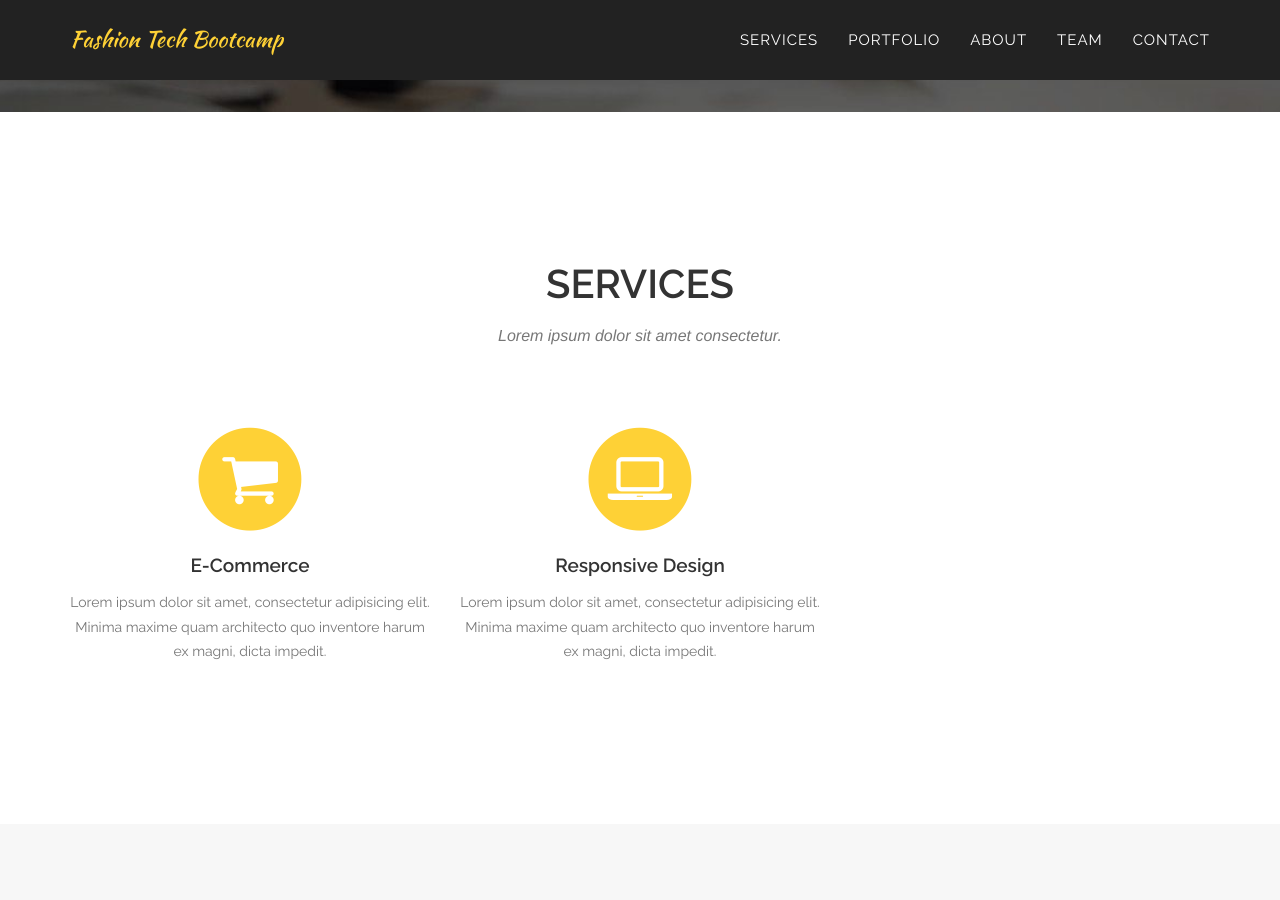
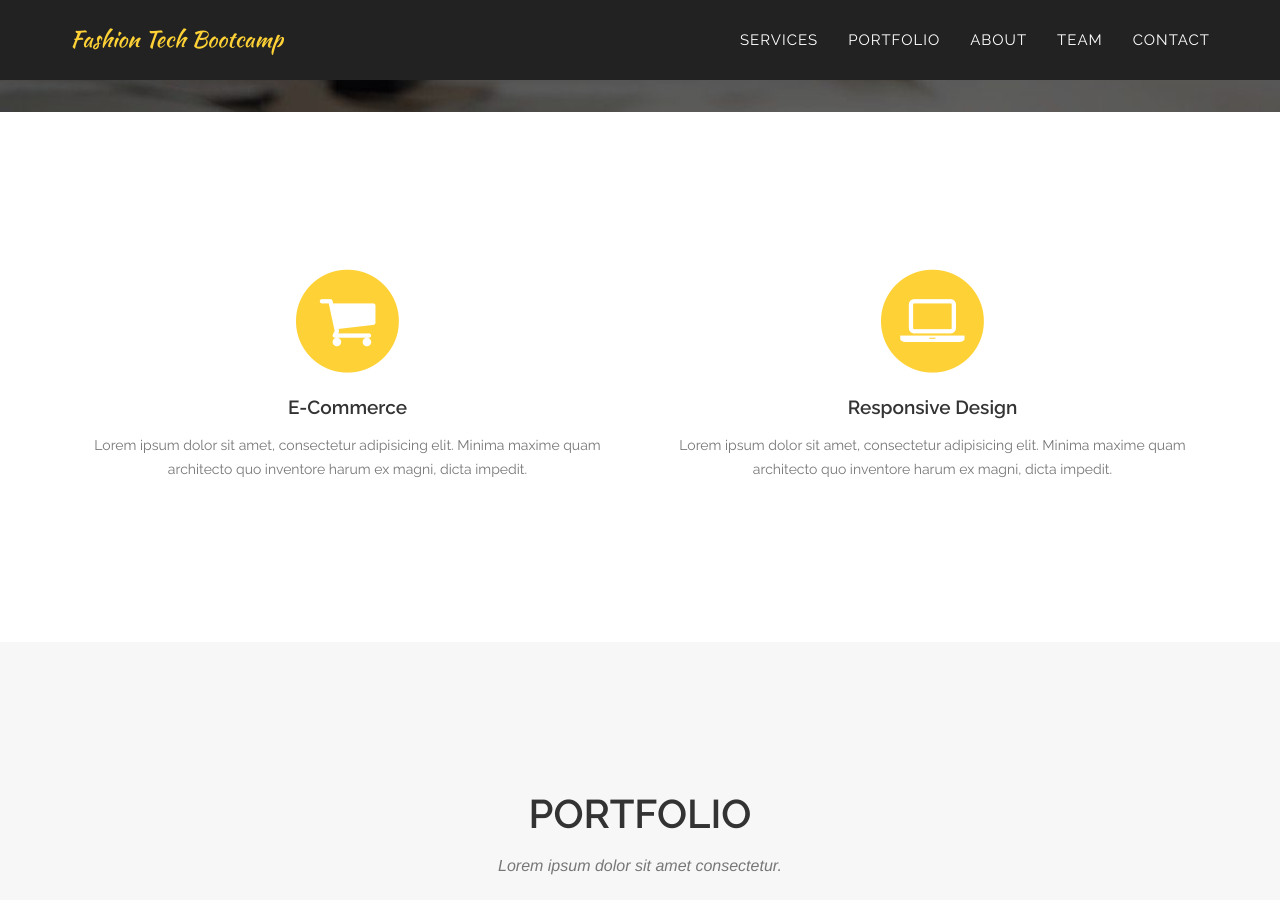
Before and after one commit to fashionbootcamp/info-site, a Jekyll site: the page built from index.html, in a window 1280 px wide and 900 px high, scrolled down 710 px. Built offline with Jekyll 4.4.1, drawn with Linux system fonts in a browser that asks for light colours; some web fonts are replaced.

Commit message:
Update services.html

```diff
--- a/_includes/services.html
+++ b/_includes/services.html
@@ -1,14 +1,14 @@
 <!-- Services Section -->
 <section id="services">
     <div class="container">
-        <div class="row">
+        <!-- <div class="row">
             <div class="col-lg-12 text-center">
                 <h2 class="section-heading">Services</h2>
                 <h3 class="section-subheading text-muted">Lorem ipsum dolor sit amet consectetur.</h3>
             </div>
-        </div>
+        </div> -->
         <div class="row text-center">
-            <div class="col-md-4">
+            <div class="col-md-6">
                 <span class="fa-stack fa-4x">
                     <i class="fa fa-circle fa-stack-2x text-primary"></i>
                     <i class="fa fa-shopping-cart fa-stack-1x fa-inverse"></i>
@@ -17,7 +17,7 @@
                 <p class="text-muted">Lorem ipsum dolor sit amet, consectetur adipisicing elit. Minima maxime quam
                     architecto quo inventore harum ex magni, dicta impedit.</p>
             </div>
-            <div class="col-md-4">
+            <div class="col-md-6">
                 <span class="fa-stack fa-4x">
                     <i class="fa fa-circle fa-stack-2x text-primary"></i>
                     <i class="fa fa-laptop fa-stack-1x fa-inverse"></i>
@@ -26,14 +26,6 @@
                 <p class="text-muted">Lorem ipsum dolor sit amet, consectetur adipisicing elit. Minima maxime quam
                     architecto quo inventore harum ex magni, dicta impedit.</p>
             </div>
-            <!-- <div class="col-md-4">
-                    <span class="fa-stack fa-4x">
-                        <i class="fa fa-circle fa-stack-2x text-primary"></i>
-                        <i class="fa fa-lock fa-stack-1x fa-inverse"></i>
-                    </span>
-                    <h4 class="service-heading">Web Security</h4>
-                    <p class="text-muted">Lorem ipsum dolor sit amet, consectetur adipisicing elit. Minima maxime quam architecto quo inventore harum ex magni, dicta impedit.</p>
-                </div> -->
         </div>
     </div>
 </section>
```
